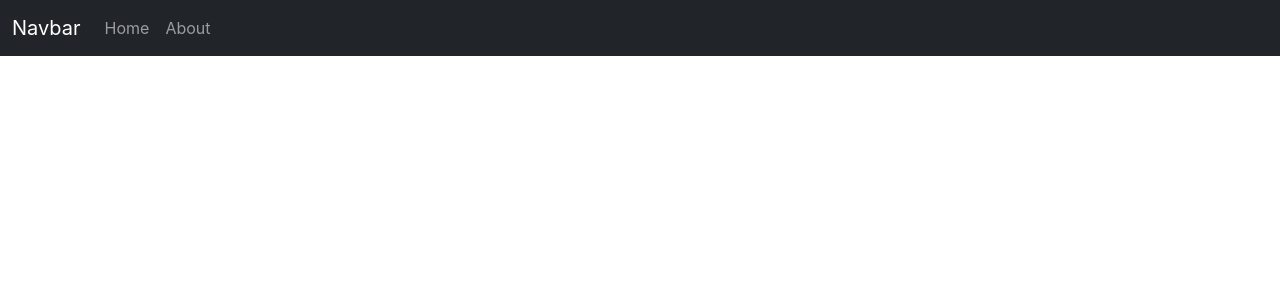
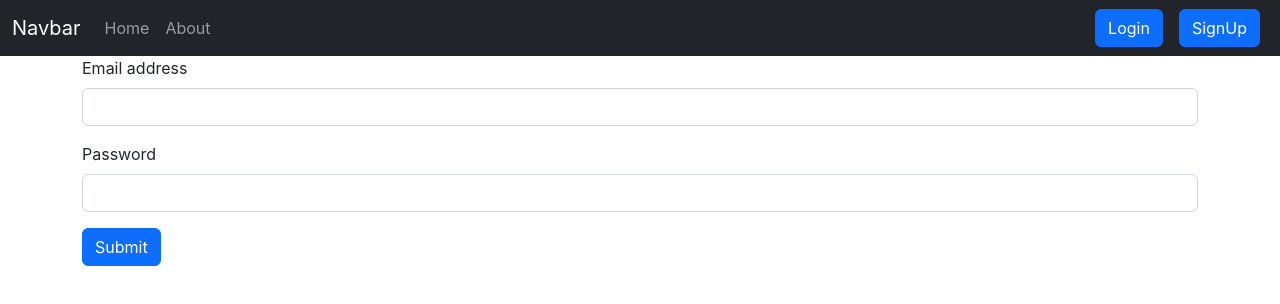
Before and after one commit to mtalhabaig3/notes-net, a React (Create React App) app: page /login in a window 1280 px wide. Before the commit this address had no page. Shown: the top 304 px of the page. Built offline with nearby package versions, Linux system fonts and the light colour scheme.

Commit message:
Added Login Component and functionality to iNotebook

```diff
--- a/src/App.js
+++ b/src/App.js
@@ -5,6 +5,8 @@
 import About from "./components/About";
 import NoteState from "./context/notes/NoteState";
 import Alert from "./components/Alert";
+import Login from "./components/Login";
+import Signup from "./components/Signup";
 
 function App() {
   return (
@@ -18,6 +20,8 @@
             <Routes>
               <Route exact path="/" element={<Home />}></Route>
               <Route exact path="/about" element={<About />}></Route>
+              <Route exact path="/login" element={<Login />}></Route>
+              <Route exact path="/signup" element={<Signup />}></Route>
             </Routes>
           </div>
         </Router>
--- /dev/null
+++ b/src/components/Login.js
@@ -0,0 +1,69 @@
+import React, { useState } from "react";
+import { useNavigate } from "react-router-dom";
+
+const Login = () => {
+  let history = useNavigate();
+  const [credentials, setCredentials] = useState({ email: "", password: "" });
+
+  const onChange = (e) => {
+    setCredentials({ ...credentials, [e.target.name]: e.target.value });
+  };
+  const handleSubmit = async (e) => {
+    e.preventDefault();
+    const response = await fetch(`http://localhost:5000/api/auth/login`, {
+      method: "POST",
+      headers: {
+        "Content-Type": "application/json",
+      },
+      body: JSON.stringify({
+        email: credentials.email,
+        password: credentials.password,
+      }),
+    });
+    const json = await response.json();
+    console.log(json);
+    if (json.success) {
+      localStorage.setItem("token", json.authtoken);
+      history("/");
+    } else {
+      alert("Invalid credentials");
+    }
+  };
+  return (
+    <form onSubmit={handleSubmit}>
+      <div className="mb-3">
+        <label htmlFor="exampleInputEmail1" className="form-label">
+          Email address
+        </label>
+        <input
+          type="email"
+          className="form-control"
+          id="email"
+          name="email"
+          aria-describedby="emailHelp"
+          value={credentials.email}
+          onChange={onChange}
+        />
+      </div>
+      <div className="mb-3">
+        <label htmlFor="exampleInputPassword1" className="form-label">
+          Password
+        </label>
+        <input
+          type="password"
+          className="form-control"
+          name="password"
+          email="password"
+          id="exampleInputPassword1"
+          value={credentials.password}
+          onChange={onChange}
+        />
+      </div>
+      <button type="submit" className="btn btn-primary">
+        Submit
+      </button>
+    </form>
+  );
+};
+
+export default Login;
--- a/src/components/Navbar.js
+++ b/src/components/Navbar.js
@@ -48,6 +48,14 @@
               </Link>
             </li>
           </ul>
+          <form className="d-flex">
+            <a className="btn btn-primary mx-2" href="/login" role="button">
+              Login
+            </a>
+            <a className="btn btn-primary mx-2" href="/signup" role="button">
+              SignUp
+            </a>
+          </form>
         </div>
       </div>
     </nav>
--- /dev/null
+++ b/src/components/Signup.js
@@ -0,0 +1,7 @@
+import React from "react";
+
+const Signup = () => {
+  return <div>Signup</div>;
+};
+
+export default Signup;
--- a/src/context/notes/NoteState.js
+++ b/src/context/notes/NoteState.js
@@ -3,7 +3,6 @@
 
 const NoteState = (props) => {
   const host = "http://localhost:5000";
-
   const [notes, setNotes] = useState([]);
 
   const getNotes = async () => {
```
Also changed, not shown: 1 other file (tests, documents, lock files or other folders).
